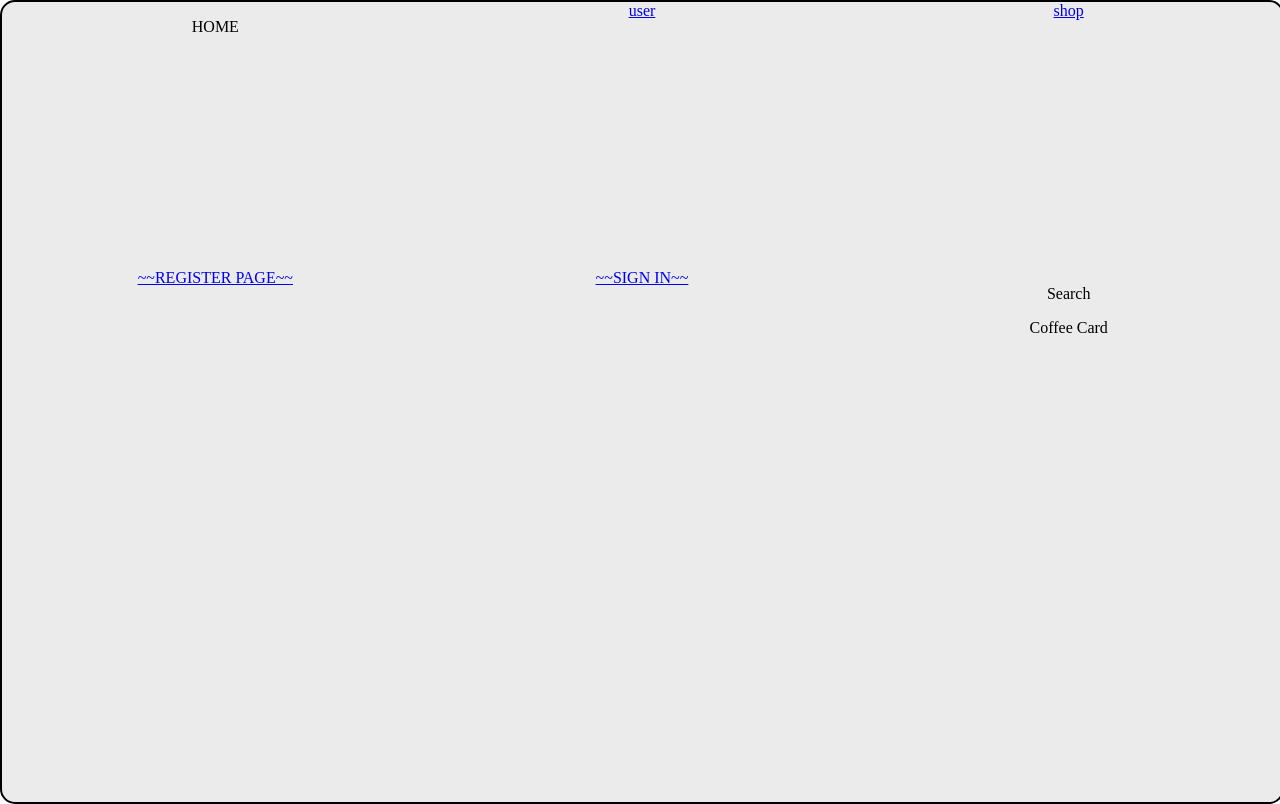
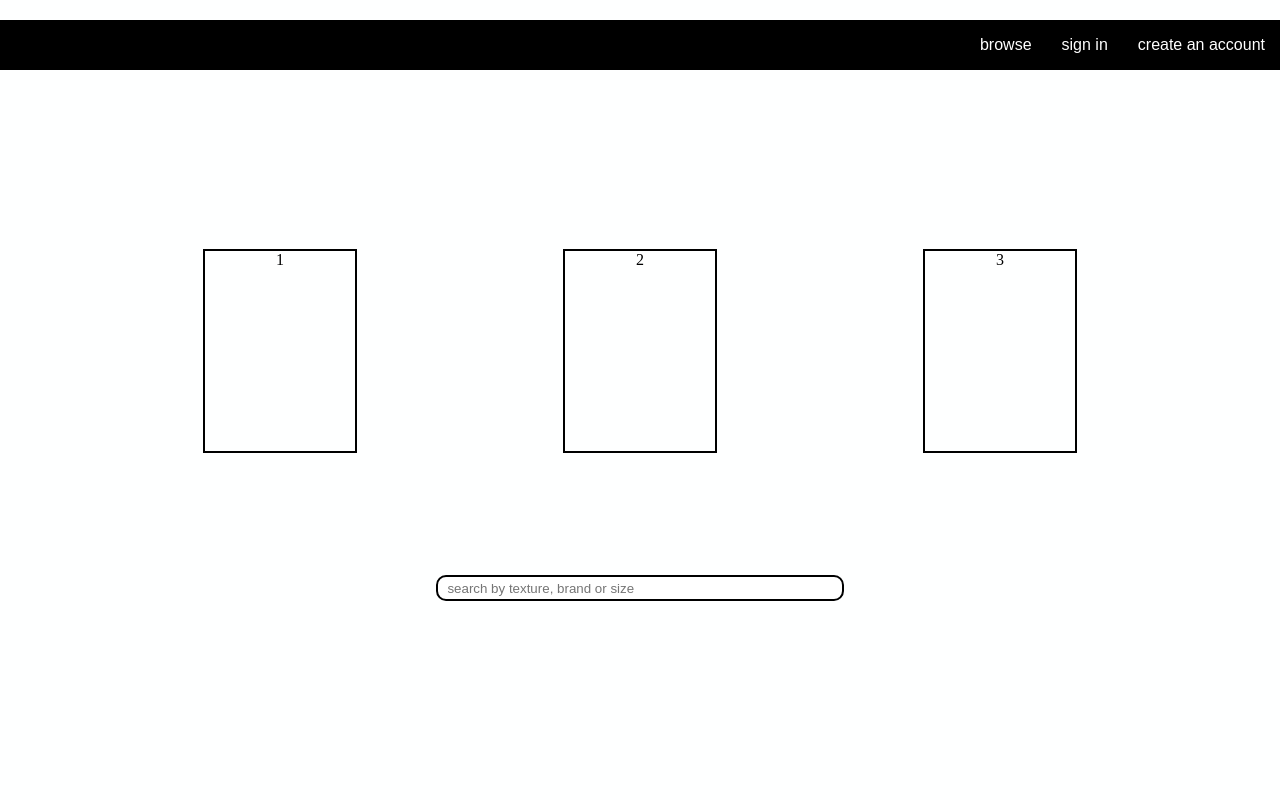
Before and after one commit to dzambr13/CoffeeMarketplaceFrontEnd, a React (Create React App) app in the folder client/: page / in a window 1280 px wide. Built offline with nearby package versions, Linux system fonts and the light colour scheme.

Commit message:
Template for Home

```diff
--- a/client/src/App.css
+++ b/client/src/App.css
@@ -14,6 +14,43 @@ body {
 }
 
 .home{
+  background:#feffff;
   display:grid;
-  grid-template:1fr 1fr 1fr /1fr 1fr 1fr;
+  grid-template: 20px 50px .25fr 2fr 1fr/
+    100px 1fr 100px;
+  border:none;
+  border-radius:0px;
 }
+.home-navigation{
+  grid-area: 2/1/2/4;
+  background: black;
+  display:flex;
+  flex-direction:row-reverse;
+  align-items:center;
+}
+.link{
+  color:white;
+  text-decoration:none;
+  margin:15px;
+  font-family:sans-serif;
+}
+.home-search{
+  grid-area:5/2/5/2;
+}
+.search-bar{
+  width:400px;
+  height:20px;
+  border:2px solid black;
+  border-radius:10px;
+}
+.home-featured{
+  grid-area:4/2/4/2;
+  display:flex;
+  justify-content: space-around;
+  align-items: center;
+}
+.feature{
+  height:200px;
+  width:150px;
+  border:2px solid black;
+}
--- a/client/src/components/Search.jsx
+++ b/client/src/components/Search.jsx
@@ -3,7 +3,8 @@ const Search=()=>{
     return (
         <div>
 
-            <p> Search </p>
+            <input className="search-bar" type="text"
+            placeholder="  search by texture, brand or size"/>
 
         </div>
     )
--- a/client/src/pages/Home.js
+++ b/client/src/pages/Home.js
@@ -9,15 +9,18 @@ const Home=({user,authenticated})=>{
 
     return (
         <div className='home'>
-            <p> HOME </p>
-            <Link to='/user'> user </Link>
-            <Link to='/shop'> shop </Link>
-            <Link to='/register'> ~~REGISTER PAGE~~ </Link>
-            <Link to='/signin'> ~~SIGN IN~~  </Link>
-
-            <div>
-                <Search/>
-                <CoffeeCard/>
+            <div className='home-navigation'>
+                <Link className='link' to='/register'>create an account</Link>
+                <Link className='link' to='/signin'>sign in</Link>
+                <Link className='link' to='/shop'>browse</Link>
+            </div>
+            <div className='home-featured'>
+                <div className='feature'>1</div>
+                <div className='feature'>2</div>
+                <div className='feature'>3</div>
+            </div>
+            <div className='home-search'>
+                <Search className='home-search-bar' />
             </div>
         </div>
     )
```
